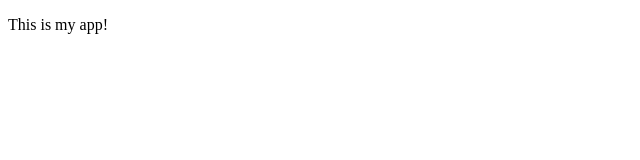
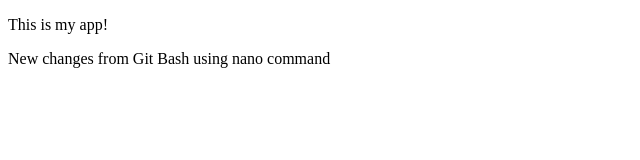
Before and after one commit to amnanushtaq/traverseryMedia-tutorial, a plain HTML site: page index.html in a window 1280 px wide. Shown: the whole page, without its empty margins (0-640 px from the left). Drawn offline with Linux system fonts and the light colour scheme.

Commit message:
added some text from terminal

```diff
--- a/index.html
+++ b/index.html
@@ -5,5 +5,6 @@
 </head>
 <body>
 	<p>This is my app!</p>
+	<p>New changes from Git Bash using nano command</p>
 </body>
 </html>
```
